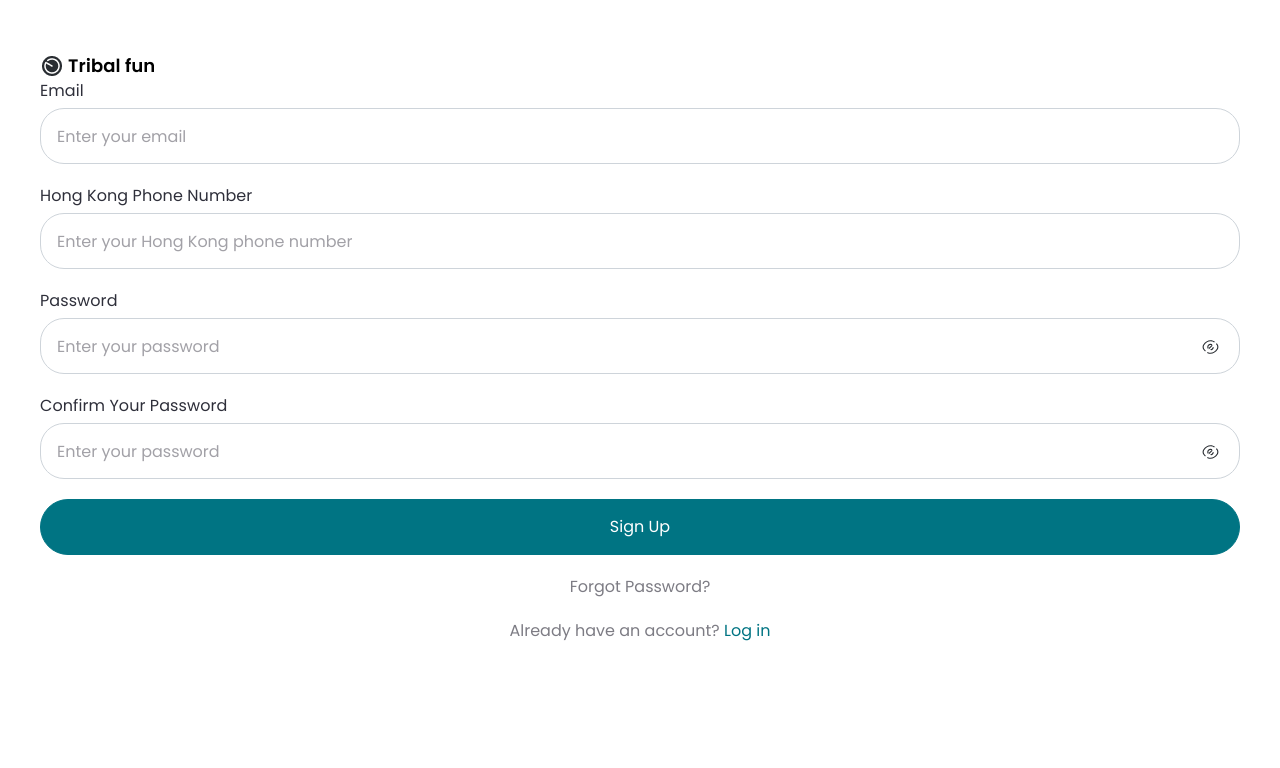
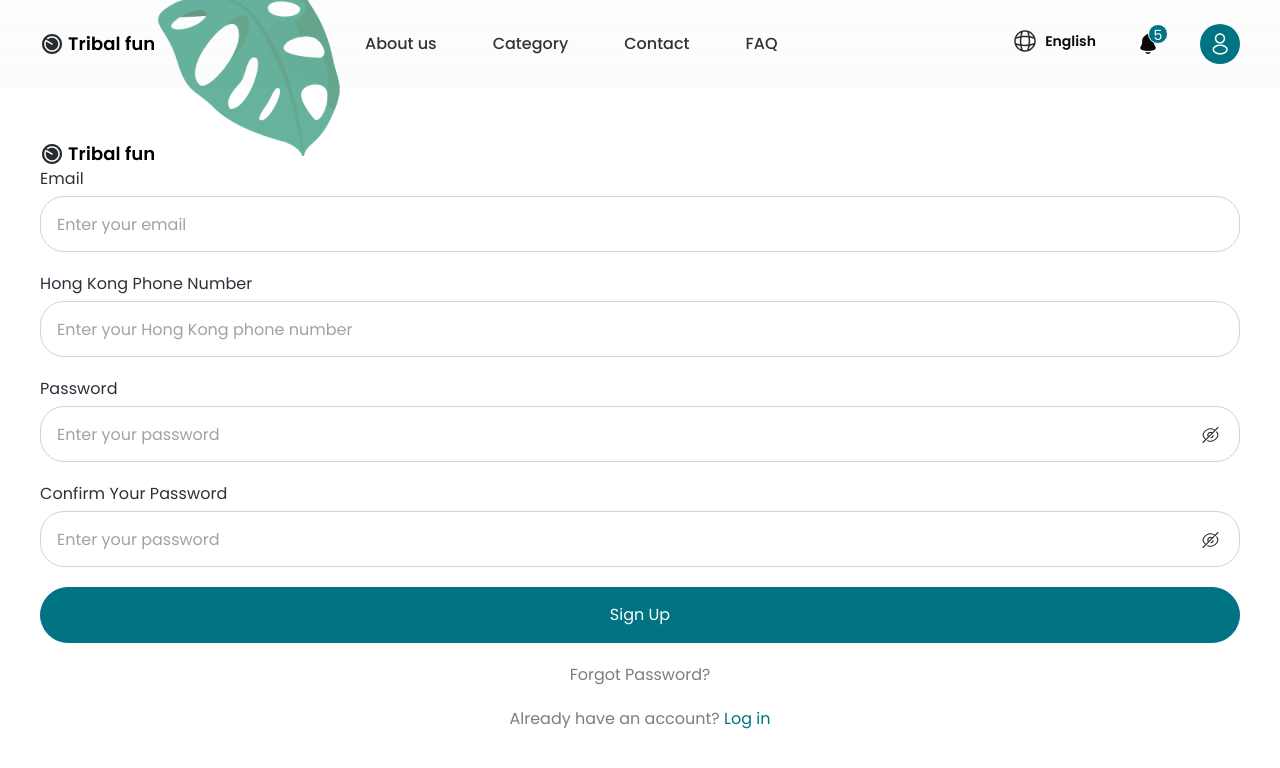
Before and after one commit to heliconho/tribalfun, a React (Create React App) app: page /sign-up in a window 1280 px wide. Shown: the top 768 px of the page. Built offline with nearby package versions, Linux system fonts and the light colour scheme; a web font is replaced by a local one.

Commit message:
password icon

```diff
--- a/src/components/Input.jsx
+++ b/src/components/Input.jsx
@@ -18,7 +18,7 @@ const Input = ({ label, type, className, ...rest }) => {
 							className="view-pass-btn"
 							onClick={() => setViewPass(!viewPass)}
 						>
-							{viewPass ? <EyeSlash /> : <Eye />}
+							{!viewPass ? <EyeSlash /> : <Eye />}
 						</span>
 					</div>
 				</div>
--- a/src/pages/auth/ForgetPassPage.jsx
+++ b/src/pages/auth/ForgetPassPage.jsx
@@ -1,14 +1,17 @@
 import React from "react";
 import ForgetPass from "../../components/ForgetPass";
+import LandingLayout from "../../components/LandingLayout";
 
 const ForgetPassPage = () => {
 	return (
 		<>
-			<section className="auth-section">
-				<div className="container">
-					<ForgetPass />
-				</div>
-			</section>
+			<LandingLayout>
+				<section className="auth-section">
+					<div className="container">
+						<ForgetPass />
+					</div>
+				</section>
+			</LandingLayout>
 		</>
 	);
 };
--- a/src/pages/auth/SignUpPage.jsx
+++ b/src/pages/auth/SignUpPage.jsx
@@ -1,14 +1,17 @@
 import React from "react";
+import LandingLayout from "../../components/LandingLayout";
 import SignUp from "../../components/SignUp";
 
 const SignUpPage = () => {
 	return (
 		<>
-			<section className="auth-section">
-				<div className="container">
-					<SignUp />
-				</div>
-			</section>
+			<LandingLayout>
+				<section className="auth-section">
+					<div className="container">
+						<SignUp />
+					</div>
+				</section>
+			</LandingLayout>
 		</>
 	);
 };
```
